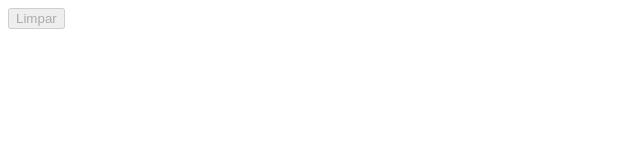
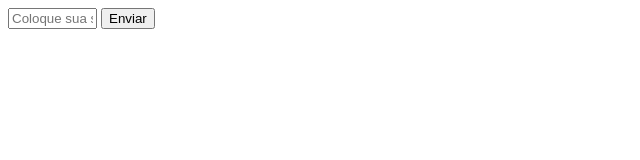
Before and after one commit to Luan4560/discorver_rocketseat, a plain HTML site: page formularios/index.html in a window 1280 px wide. Shown: the whole page, without its empty margins (0-640 px from the left). Drawn offline with Linux system fonts and the light colour scheme.

Commit message:
Tags HTML

```diff
--- a/formularios/index.html
+++ b/formularios/index.html
@@ -42,7 +42,7 @@
    -->
 
 
-     <button disabled>Limpar</button>
+     <!-- <button disabled>Limpar</button> -->
 
      <!--
        #Datalist
@@ -62,7 +62,54 @@
         </datalist>
       -->
 
+      <!--
+        input type="password"
 
+        - Colocar uma senha de maneira segura
+        - Esconde o que está sendo digitado no campo
+        - O estilo da apresentação do campo, depende do User Agent
+
+        # Atributos
+
+        - minlength / maxlength
+          * O número mínimo e/ou máxio de caracteres para este campo
+        - size
+          * O número aceitável de caracteres que esse campo deverá conter
+        - pattern
+          * Expressão regular para validar o que está sendo digitado no campo
+          * Altamente recomendado o uso de um padrão de segurança alta de senhas
+          * exemplos: queremos que a senha contenha caracteres hexadecimais com
+          limite de no mínimo 4 e no máximo 8 caracteres
+            * pattern="[0-9a-fA-F"]{4, 8}
+
+        - placeholder
+          * Mostra um exemplo de texto a ser digitado no campo
+
+        - readonly / disabled
+          * Atributo booleano indicando se o campo está
+            habilitado ou não
+
+        - required
+          * o campo será obrigatório
+
+        - inputmode
+          * poderá alterar o uso do teclado em smathphones
+          * exemplo: queremos o cliente só adicione números
+            * inputmode="numeric"
+
+       -->
+       <form action="">
+         <input type="password"
+          minlength="4"
+          maxlength="8"
+          size="8"
+          pattern="[0-9a-fA-F]"
+          title="Coloque no min 4 caracteres e no maximo 8 caracteres"
+          placeholder="Coloque sua senha"
+         >
+
+         <button type="submit">Enviar</button>
+       </form>
    <script src="./script.js"></script>
 </body>
 </html>
```
